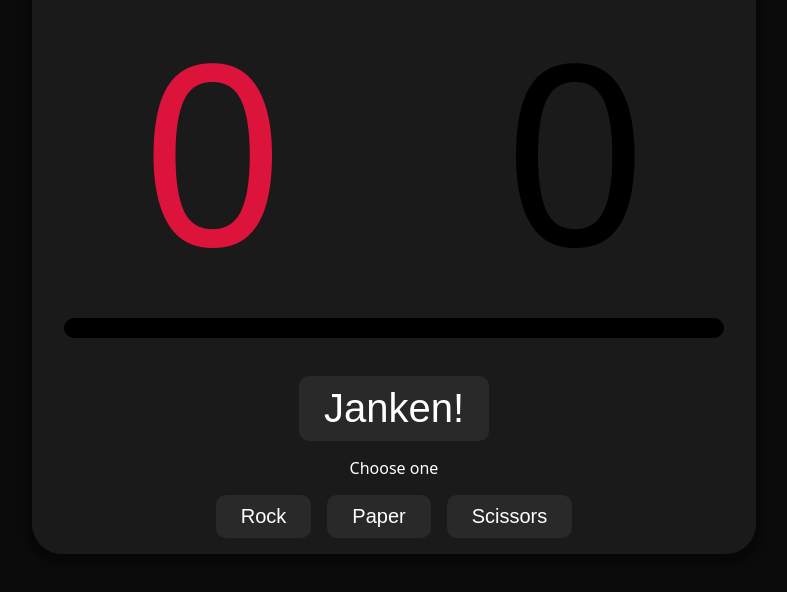
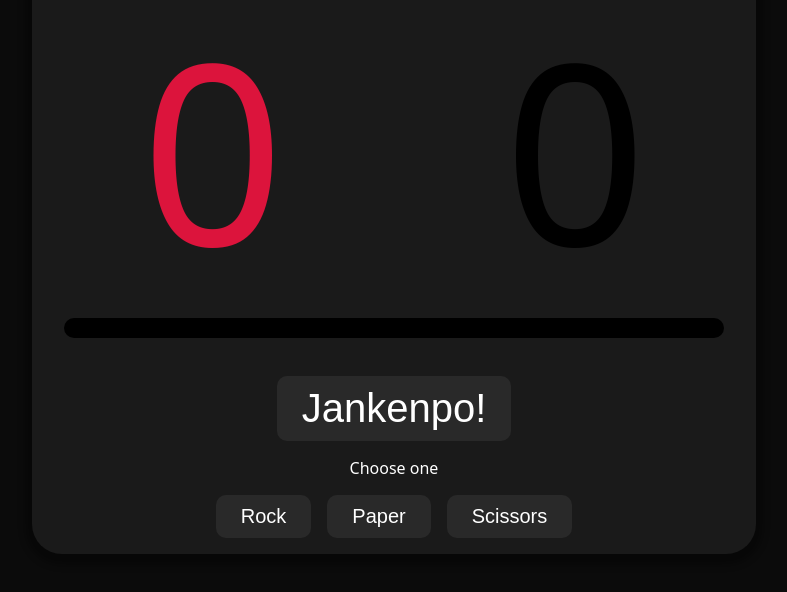
Before and after one commit to GabFigueiredo/RockPaper-Scissors, a plain HTML site: page index.html in a window 1280 px wide. Shown: the part 412-1004 px from the top of the page, without its empty margins (246-1033 px from the left). Drawn offline with Linux system fonts and the light colour scheme.

Commit message:
Update index.html

```diff
--- a/index.html
+++ b/index.html
@@ -17,7 +17,7 @@
         </div>
         <div id="message"></div>
         <div class="jankencontainer">
-            <button class="hoverJanken" id="janken">Janken!</button>
+            <button class="hoverJanken" id="janken">Jankenpo!</button>
         </div>
         <a id="chooseOne">Choose one</a>
         <div class="allbuttons">
```
